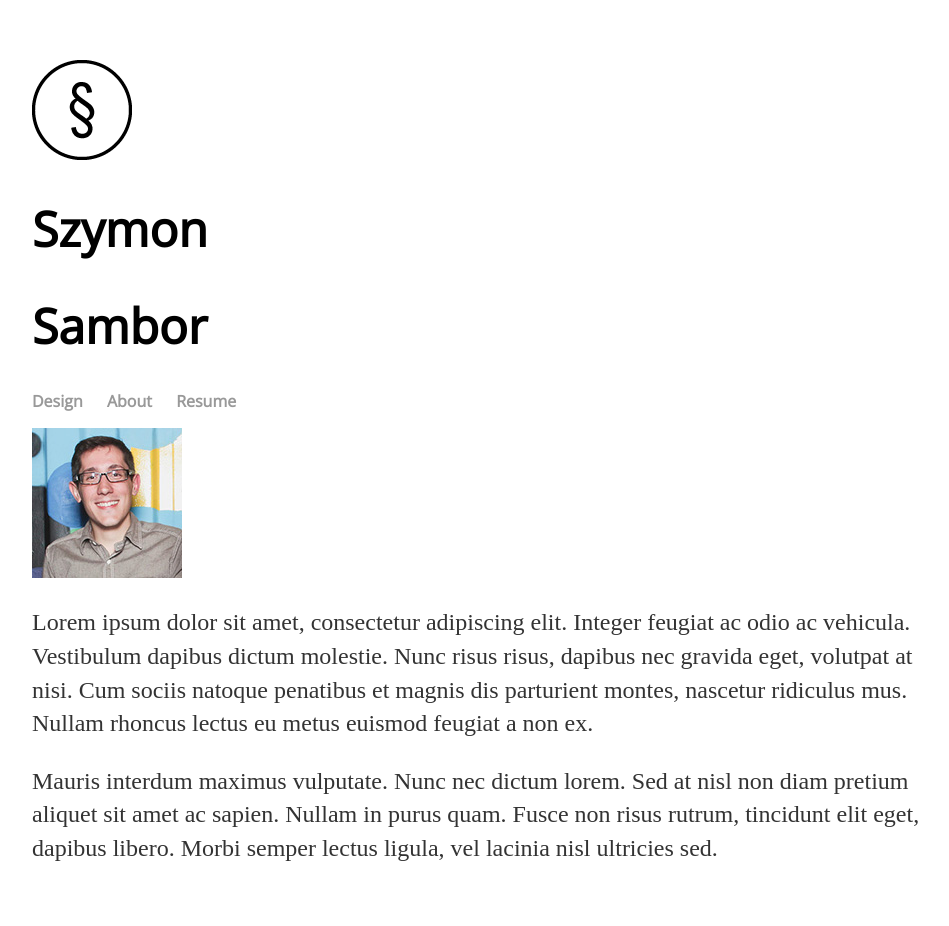
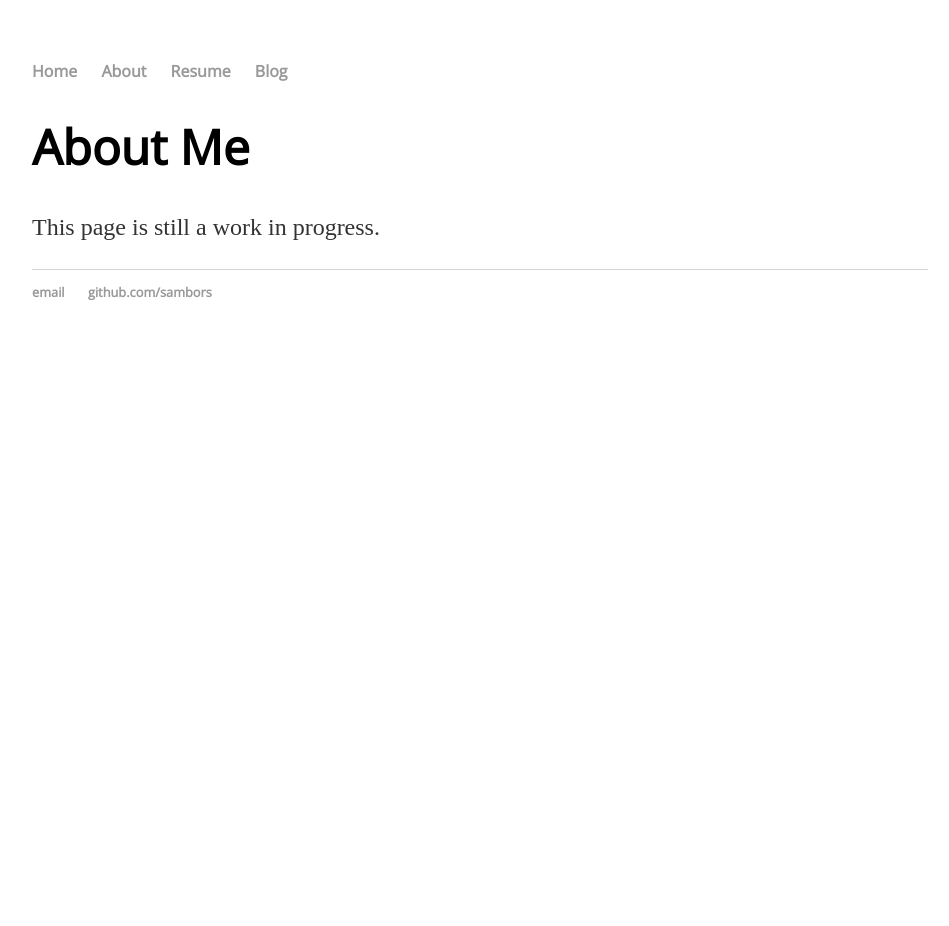
Before and after one commit to sambors/sambors.github.io, a Jekyll site: the page built from about.html, in a window 1280 px wide. Shown: the whole page, without its empty margins (160-1109 px from the left). Built offline with Jekyll 4.4.1, drawn with Linux system fonts in a browser that asks for light colours; after the commit the page ends 900 px from its top, so only the background shows below that.

Commit message:
Update about.html

```diff
--- a/about.html
+++ b/about.html
@@ -1,46 +1,8 @@
-<!DOCTYPE html>
-<html>
-	<head>
-        <link href='http://fonts.googleapis.com/css?family=Lora|Open+Sans' rel='stylesheet' type='text/css'>
-
-		<title>Szymon Sambor</title>
-		<!-- link to main stylesheet -->
-		<link rel="stylesheet" type="text/css" href="css/main.css">
-	</head>
-	<body>
-
-        <!-- Header here, with logo and navigation links -->
-        <div class="header">
-            <div class="logo">
-                <img src="img/logo.png" />
-                <div class="logotext">
-                    <h1>Szymon</h1>
-                    <h1>Sambor</h1>
-                </div>
-            </div>
-            <nav>
-                <ul>
-                    <li><a href="/design" class="navlink">Design</a></li>
-                    <li><a href="/about.html" class="navlink aselected">About</a></li>
-                    <li><a href="/resume" class="navlink">Resume</a></li>
-                </ul>
-            </nav>
-        </div>
-
-		<!-- Main body here -->
-        <div class="content">
-            <div class="left">
-                <img src="img/me.jpg" />
-            </div>
-
-            <div class="right">
-                <p>
-                    Lorem ipsum dolor sit amet, consectetur adipiscing elit. Integer feugiat ac odio ac vehicula. Vestibulum dapibus dictum molestie. Nunc risus risus, dapibus nec gravida eget, volutpat at nisi. Cum sociis natoque penatibus et magnis dis parturient montes, nascetur ridiculus mus. Nullam rhoncus lectus eu metus euismod feugiat a non ex.</p>
-
-<p>Mauris interdum maximus vulputate. Nunc nec dictum lorem. Sed at nisl non diam pretium aliquet sit amet ac sapien. Nullam in purus quam. Fusce non risus rutrum, tincidunt elit eget, dapibus libero. Morbi semper lectus ligula, vel lacinia nisl ultricies sed.
-                </p>
-            </div>
-        </div>
-
-	</body>
-</html>
+---
+layout: default
+title: Szymon Sambor
+---
+<div class="blurb">
+    <h1>About Me</h1>
+    <p>This page is still a work in progress.</p>
+</div><!-- /.blurb -->
```
